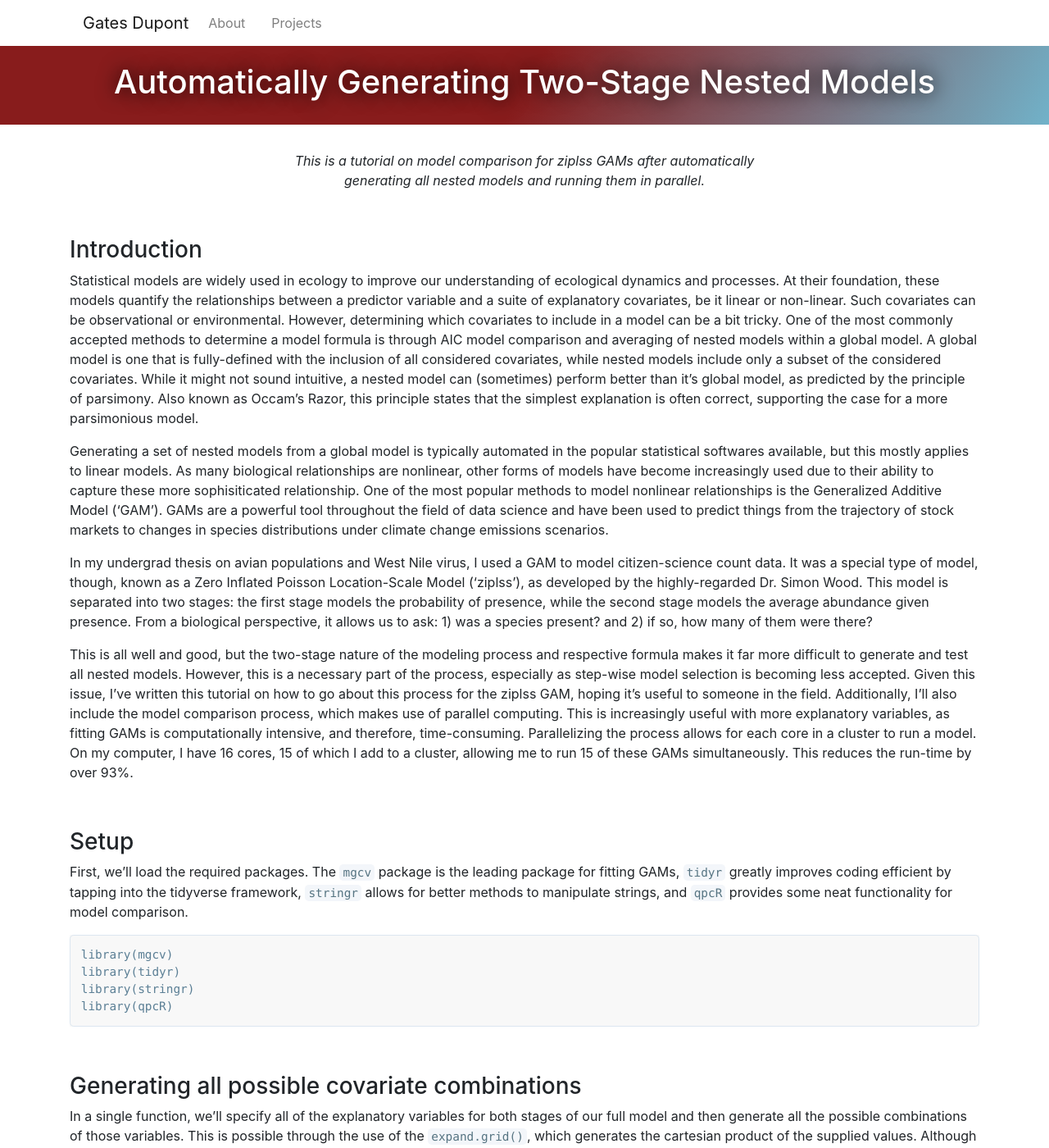
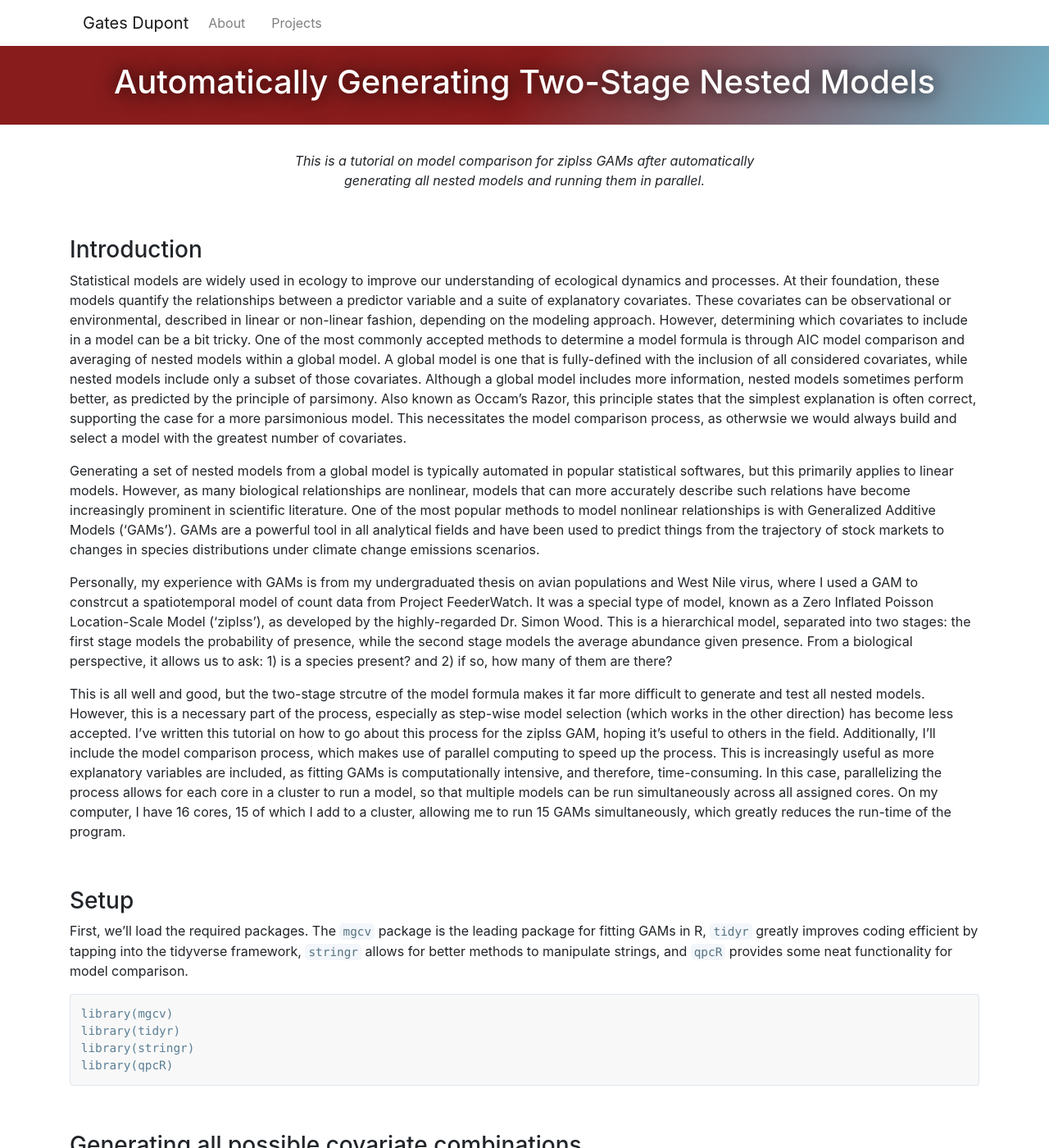
Before and after one commit to chrisyeh96/chrisyeh96.github.io, a Jekyll site: the page built from _posts/2019-05-29-Auto-Nested-Mod.md, in a window 1280 px wide and 1400 px high. Shown: the whole window at 82% size. Built offline with Jekyll 4.4.1, drawn with Linux system fonts in a browser that asks for light colours; nearby versions of some CDN libraries; some of the changed text lies outside the part shown.

Commit message:
Update 2019-05-29-Auto-Nested-Mod.md

````diff
--- a/_posts/2019-05-29-Auto-Nested-Mod.md
+++ b/_posts/2019-05-29-Auto-Nested-Mod.md
@@ -11,19 +11,19 @@
 
 ### Introduction
 
-Statistical models are widely used in ecology to improve our understanding of ecological dynamics and processes. At their foundation, these models quantify the relationships between a predictor variable and a suite of explanatory covariates, be it linear or non-linear. Such covariates can be observational or environmental. However, determining which covariates to include in a model can be a bit tricky. One of the most commonly accepted methods to determine a model formula is through AIC model comparison and averaging of nested models within a global model. A global model is one that is fully-defined with the inclusion of all considered covariates, while nested models include only a subset of the considered covariates. While it might not sound intuitive, a nested model can (sometimes) perform better than it's global model, as predicted by the principle of parsimony. Also known as Occam's Razor, this principle states that the simplest explanation is often correct, supporting the case for a more parsimonious model.
+Statistical models are widely used in ecology to improve our understanding of ecological dynamics and processes. At their foundation, these models quantify the relationships between a predictor variable and a suite of explanatory covariates. These covariates can be observational or environmental, described in linear or non-linear fashion, depending on the modeling approach. However, determining which covariates to include in a model can be a bit tricky. One of the most commonly accepted methods to determine a model formula is through AIC model comparison and averaging of nested models within a global model. A global model is one that is fully-defined with the inclusion of all considered covariates, while nested models include only a subset of those covariates. Although a global model includes more information, nested models sometimes perform better, as predicted by the principle of parsimony. Also known as Occam's Razor, this principle states that the simplest explanation is often correct, supporting the case for a more parsimonious model. This necessitates the model comparison process, as otherwsie we would always build and select a model with the greatest number of covariates.
 
-Generating a set of nested models from a global model is typically automated in the popular statistical softwares available, but this mostly applies to linear models. As many biological relationships are nonlinear, other forms of models have become increasingly used due to their ability to capture these more sophisiticated relationship. One of the most popular methods to model nonlinear relationships is the Generalized Additive Model ('GAM'). GAMs are a powerful tool throughout the field of data science and have been used to predict things from the trajectory of stock markets to changes in species distributions under climate change emissions scenarios.
+Generating a set of nested models from a global model is typically automated in popular statistical softwares, but this primarily applies to linear models. However, as many biological relationships are nonlinear, models that can more accurately describe such relations have become increasingly prominent in scientific literature. One of the most popular methods to model nonlinear relationships is with Generalized Additive Models ('GAMs'). GAMs are a powerful tool in all analytical fields and have been used to predict things from the trajectory of stock markets to changes in species distributions under climate change emissions scenarios.
 
-In my undergrad thesis on avian populations and West Nile virus, I used a GAM to model citizen-science count data. It was a special type of model, though, known as a Zero Inflated Poisson Location-Scale Model ('ziplss'), as developed by the highly-regarded Dr. Simon Wood. This model is separated into two stages: the first stage models the probability of presence, while the second stage models the average abundance given presence. From a biological perspective, it allows us to ask: 1) was a species present? and 2) if so, how many of them were there?
+Personally, my experience with GAMs is from my undergraduated thesis on avian populations and West Nile virus, where I used a GAM to constrcut a spatiotemporal model of count data from Project FeederWatch. It was a special type of model, known as a Zero Inflated Poisson Location-Scale Model ('ziplss'), as developed by the highly-regarded Dr. Simon Wood. This is a hierarchical model, separated into two stages: the first stage models the probability of presence, while the second stage models the average abundance given presence. From a biological perspective, it allows us to ask: 1) is a species present? and 2) if so, how many of them are there?
 
-This is all well and good, but the two-stage nature of the modeling process and respective formula makes it far more difficult to generate and test all nested models. However, this is a necessary part of the process, especially as step-wise model selection is becoming less accepted. Given this issue, I've written this tutorial on how to go about this process for the ziplss GAM, hoping it's useful to someone in the field. Additionally, I'll also include the model comparison process, which makes use of parallel computing. This is increasingly useful with more explanatory variables, as fitting GAMs is computationally intensive, and therefore, time-consuming. Parallelizing the process allows for each core in a cluster to run a model. On my computer, I have 16 cores, 15 of which I add to a cluster, allowing me to run 15 of these GAMs simultaneously. This reduces the run-time by over 93%.
+This is all well and good, but the two-stage strcutre of the model formula makes it far more difficult to generate and test all nested models. However, this is a necessary part of the process, especially as step-wise model selection (which works in the other direction) has become less accepted. I've written this tutorial on how to go about this process for the ziplss GAM, hoping it's useful to others in the field. Additionally, I'll include the model comparison process, which makes use of parallel computing to speed up the process. This is increasingly useful as more explanatory variables are included, as fitting GAMs is computationally intensive, and therefore, time-consuming. In this case, parallelizing the process allows for each core in a cluster to run a model, so that multiple models can be run simultaneously across all assigned cores. On my computer, I have 16 cores, 15 of which I add to a cluster, allowing me to run 15 GAMs simultaneously, which greatly reduces the run-time of the program.
 
 <br>
 
 ### Setup
 
-First, we'll load the required packages. The `mgcv` package is the leading package for fitting GAMs, `tidyr` greatly improves coding efficient by tapping into the tidyverse framework, `stringr` allows for better methods to manipulate strings, and `qpcR` provides some neat functionality for model comparison.
+First, we'll load the required packages. The `mgcv` package is the leading package for fitting GAMs in R, `tidyr` greatly improves coding efficient by tapping into the tidyverse framework, `stringr` allows for better methods to manipulate strings, and `qpcR` provides some neat functionality for model comparison.
 
 ```r
 library(mgcv)
@@ -36,9 +36,9 @@
 
 ### Generating all possible covariate combinations
 
-In a single function, we'll specify all of the explanatory variables for both stages of our full model and then generate all the possible combinations of those variables. This is possible through the use of the `expand.grid()`, which generates the cartesian product of the supplied values. Although our end goal is to create a model formula, `exapand.grid()` outputs a `data.frame` object, where each row represents a nested model formula. We'll convert these rows to formulas in the next step.
+In a single function, we'll specify all of the explanatory variables for both stages of our global model and then generate all the possible combinations of those variables. We can do this using the `expand.grid()` function, which generates the cartesian product of the supplied values. Although our end goal is to create a model formula, `exapand.grid()` outputs a `data.frame` object, where each row represents a nested model equation. We'll convert these rows to formulas in the next step.
 
-It's important to note here that we assume the original data has a "dummy" column which is just filled with 1s. In this example from my thesis, `efforDays` and `effortHours` are categorical variable and should not be smoothed with the smoothing function `s()`, which `yr`, `lat`, and `lon` are continuous and should be smoothed to make use of the power of GAMs.
+It's important to note here that we assume the original data has a "dummy" column, which is just a column (variable) downfilled with 1s. In this example from my thesis, `efforDays` and `effortHours` are categorical variable and should not be smoothed with the smoothing function, `s()`, while `yr`, `lat`, and `lon` are continuous and should be smoothed to make use of the power of GAMs.
 
 ```r
 count = expand.grid(
@@ -77,11 +77,13 @@
 
 <br>
 
+In both stages, all covariates are fully-defined in the first row, which the following rows represent scenarios where a covariate is effectively removed. In the second row, `detect_days` becomes invariant, but in the third row, `detect_hours` becomes invariant, and so on.
+
 ### Converting to model formulas
 
-This next part is a little less straightforward. In the first line, we create a`list` vector with 256 blank elements, which is the total number of models (1 global + 255 nested). This is because there are 4 parameters with two option (variant vs invariant) in each of the 2 steps, so: $$2<sup>4</sup> * 2<sup>4</sup> = 256$$. The model formulas need to be saved in a list form as this is what the `mgcv::gam()` function expects.
+The next part of this code is a bit less straightforward. In the first line, we create a`list` vector with 256 blank elements, which is the total number of models we'll test (1 global + 255 nested). This is because there are 4 parameters with two options (variant vs invariant) in each of the 2 steps, so: $$2<sup>4</sup> * 2<sup>4</sup> = 256$$. The model formulas need to be saved in a list form as this is what the `mgcv::gam()` function expects.
 
-We set `k = 1` as the initial position for iteration through the nested loops. We then loop through both stages of the formula, unlisting each row from the `data.frame` and converting it to a `character` vector. During this process, the selected parameters are concatenated with a `+` symbol as expected by the `mgcv::gam()` function. The final model uses `~` in concatenating both stages from the `i` and `j` loops, and again using `~` after specifying the predictor (here, `maxFlock`).
+We set `k = 1` as the initial position for iteration through the nested loops. We then loop through both stages of the model, unlisting each row from the `data.frame` and converting it to a `character` vector. During this process, the selected parameters are concatenated with a `+` symbol to follow the syntax expected by the `mgcv::gam()` function. The final model uses `~` in concatenating both stages from the `i` and `j` loops, and again uses `~` to specify the predictor (here, `maxFlock`).
 
 Finally, `k = k + 1` increments the process through the 256 iterations.
 
@@ -116,7 +118,7 @@
     ~effortDays + effortHours + s(yr, k = 11) + s(lat, long)
 ```
 
-In the resulting formula for this global model, we see that the formula is in a nested-list structure, where `model.formulas[[1]][[1]]` is the count stage and `model.formulas[[1]][[2]]` is the detection stage.
+In the resulting formula for the global model shown above, we see that the formula is in a nested list structure, where `model.formulas[[1]][[1]]` is the count stage and `model.formulas[[1]][[2]]` is the detection stage. These formulas are now ready to be used in the `mgcv::gam()` function.
 
 <br>
 
@@ -155,7 +157,7 @@
 }
 ```
 
-And again, we can see the resulting model names below, where the first model name represents the full model, and the next two model names represent models with the substitution of invariant terms in the detection portion.
+And again, we can see the results below, where the first model name represents the full model, and the next two model names represent models with the substitution of invariant terms in the detection portion, representing the first of the nested models.
 
 ```r
 head(model.names, 3)
@@ -175,7 +177,7 @@
 
 ### Running all models in parallel
 
-The first step of this process is to set up and register the core cluster so we can run multiple models simultaneously. Here we use `detectCores()` to get the number of cores we have, and then we subtract one from the number in order for the machine to work on other tasks (and make sure R/RStudio doesn't crash). Note that we've chosen the `doParallel` package here, which includes the `foreach()` function, which is one of the fastest and most intuitive parallelization methods in R.
+The first step of this process is to set up and register the core cluster so we can run multiple models simultaneously. Here we use `detectCores()` to get the number of cores we have on our machine, and we subtract one in order for the machine to work on other tasks (and to make sure R/RStudio doesn't crash). Note that we have chosen the `doParallel` package here, which includes the `foreach()` function -- one of the fastest and most intuitive parallelization methods in R.
 
 ```r
 library(doParallel)
@@ -184,7 +186,7 @@
 registerDoParallel(cl)
 ```
 
-Next, using `doParallel::foreach()`, we loop through all of the model names and formulas and fit our GAM model in the `mgcv` package. Finally, after running these models, `stopCluster` unassigns our core cluster allowing all cores to be used as normal. Forgetting to do this can cause glitches later. If you're using a Mac OS machine, you can exclude `.packages = c("mgcv")`, which is required on a Windows machine. Even though we're using parallel computing to expedite the process, we can still expect that this will still take a considerable amount of time, especially as more covariates are included in the model.
+Next, using `doParallel::foreach()`, we loop through all of the model names and formulas and fit our GAM model in the `mgcv` package. After running these models, `stopCluster` unassigns our core cluster allowing all cores to be used as normal. Forgetting to do this can cause glitches later. If you're using a Mac OS machine, you can exclude `.packages = c("mgcv")`, which is required on a Windows machine. Although we're using parallel computing to expedite the process, we can still expect that this will still take a considerable amount of time, especially as more covariates are included in the model.
 
 ```r
 model.fits = foreach(i = 1:256, .packages = c("mgcv")) %dopar% {
@@ -212,7 +214,7 @@
 
 ### AIC model comparison
 
-After fitting all of the models and assigning their names, we can calculate the Akaike information criterion ('AIC') score for each model using the `AIC()` function. However, this function requires that all model names are listed within the function call, which would require a lot of typing and room for error if done manually. Instead, we'll let R do the heavy lifting here with just a few lines of code.
+After fitting all of the models, we can calculate the Akaike information criterion ('AIC') score for each model using the `AIC()` function. However, this function requires that all model names are listed within the function call, which, if done manually, would require a lot of typing and more room for error. Instead, we'll let R do the heavy lifting here with just a few lines of code.
 
 The first step is to paste tick marks around the model names since the names include special characters. We then use `str_flatten` to concatenate the model names separated by a comma. Finally, we put the entire string of model names within the `AIC()` call, resulting in one (quite large) character string for the call.
 
@@ -222,13 +224,13 @@
   paste0("AIC(", ., ")")
 ```
 
-Next, we'll use the `eval()` function to evaluate this character string as an actual function, which also requires the inclusion of `parse(text = ))`.
+Next, we'll use the `eval()` function to evaluate this character string as an actual line of R code, which also requires the use of `parse(text = ))` due to an R technicality.
 
 ```r
 models.aic = eval(parse(text = aic.call))
 ```
 
-At this point, we have an AIC score for each model, which then be used to calculate model weights for the final model comparison table. We can calculate model weights by using `qpcR::akaike.weights()`, and then format the results in a table as a `data.frame()`, ordered by the ΔAIC metric. this allows us to determine the top model as well as model significance. We also round the weights to make them more immediately interpretable.
+At this point, we have an AIC score for each model, which can then be used to calculate model weights for the final model comparison table. We can calculate model weights by using `qpcR::akaike.weights()`, and then format the results in a table as a `data.frame()`, ordered by the ΔAIC metric. this allows us to determine the top model as well as model significance. We also round the weights to make them more immediately interpretable.
 
 ```r
 models.weights = akaike.weights(models.aic$AIC)
````
Also changed, not shown: other parts of _posts/2019-05-29-Auto-Nested-Mod.md (+2 -2 lines).
